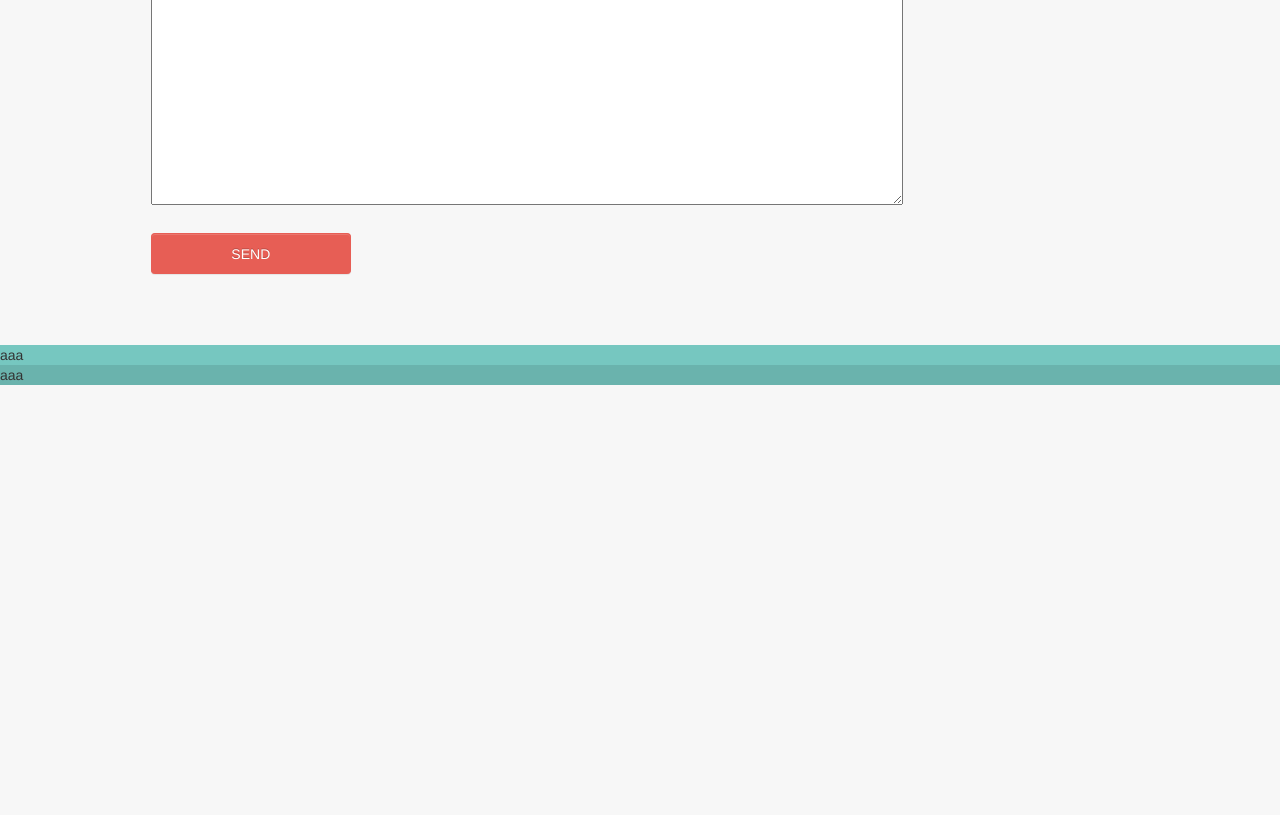
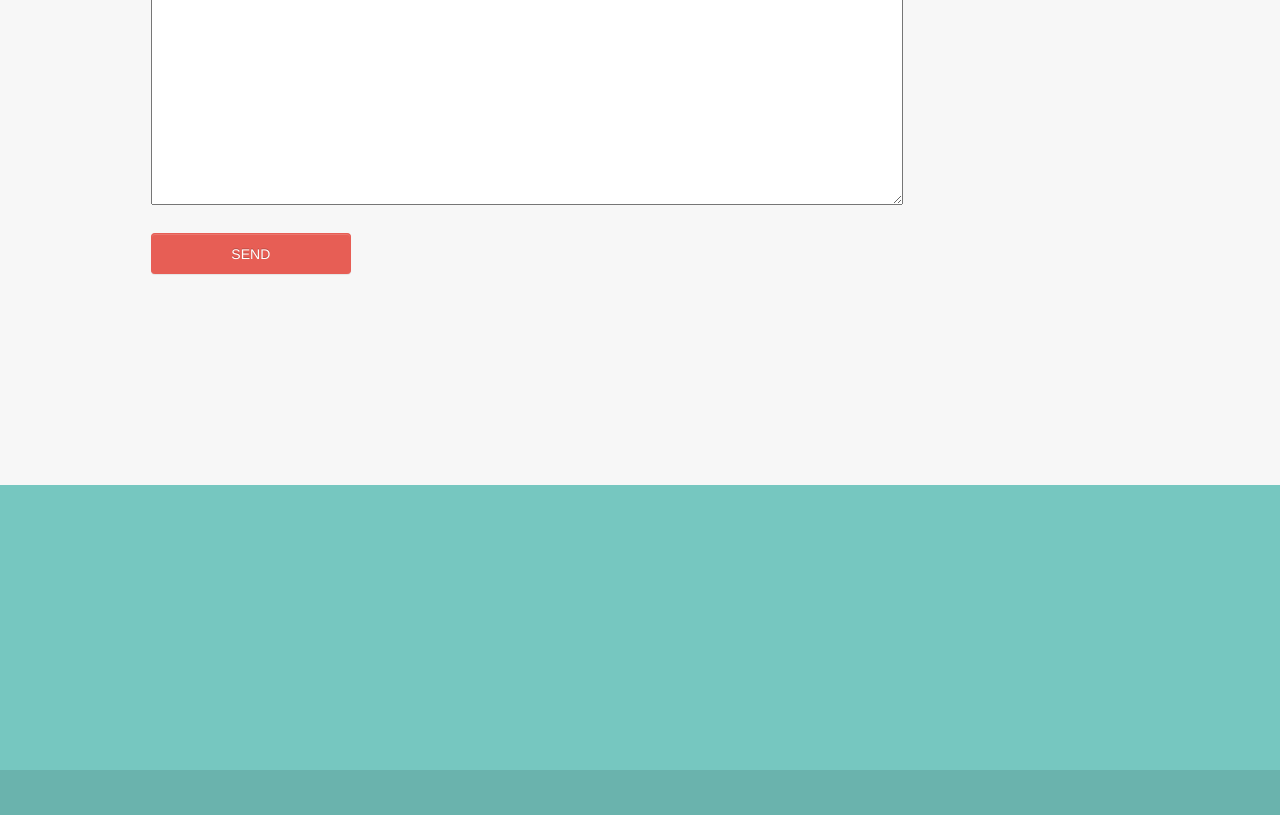
Before and after one commit to farkbarn/php-hire-test, a PHP site: page /templates/index.html in a window 1280 px wide. Shown: the part 1340-2155 px from the top of the page. Before the commit the page ends 1725 px from the top, so only its background shows below. Run offline with PHP 8.4, Linux system fonts and the light colour scheme.

Commit message:
add footer

```diff
--- a/templates/index.html
+++ b/templates/index.html
@@ -64,9 +64,9 @@
 		</section>
 		<!-- section contact -->
 		<section class="color6 contform container-fluid row">
-			<!-- form -->
+			<!-- contform -->
 			<section class="form col-md-7">
-
+				<!-- form -->
 				<form action="index_submit" method="get" accept-charset="utf-8">
 					<section class="sendinquiry">send inquiry</section>
 					<!-- name -->
@@ -98,31 +98,25 @@
 					<div class="col-md-10">
 						<input  type="submit" class="btnsubmit btn btn-primary" value="send">
 					</div>
-
-
-
 				</form>
 			</section>
-
 			<!-- contact -->
 			<section class="contact col-md-5">
 				<section class="address">address</section>
 				<section class="col-md-10 right">
 					<ul class="ulcont">
 						<li><img src="assets/images/gps.png" alt="">Lorem ipsum dolor sit amet, ipsum</li>
-						<li><img src="assets/images/phone.png" alt="">111 5698 5689</li>
+						<li><img src="assets/images/phone.png" alt=""> 111 5698 5689</li>
 						<li><img src="assets/images/email.png" alt=""> <a href="#">modus@versus.com</a>  </li>
 					</ul>
 				</section>
-
 			</section>
 		</section>
-
 	</main>
 	<!-- footer -->
 	<footer id="footer" class="footer container-fluid">
-		<section class="color2">aaa</section>
-		<section class="color4">aaa</section>
+		<section class="color2 foot1"></section>
+		<section class="color4 foot2"></section>
 	</footer>
 
     <script src="assets/js/bootstrap.min.js"></script>
```
Also changed, not shown: public/assets/stylesheet/layout.css, public/assets/stylesheet/layout.less, 1 other file.
